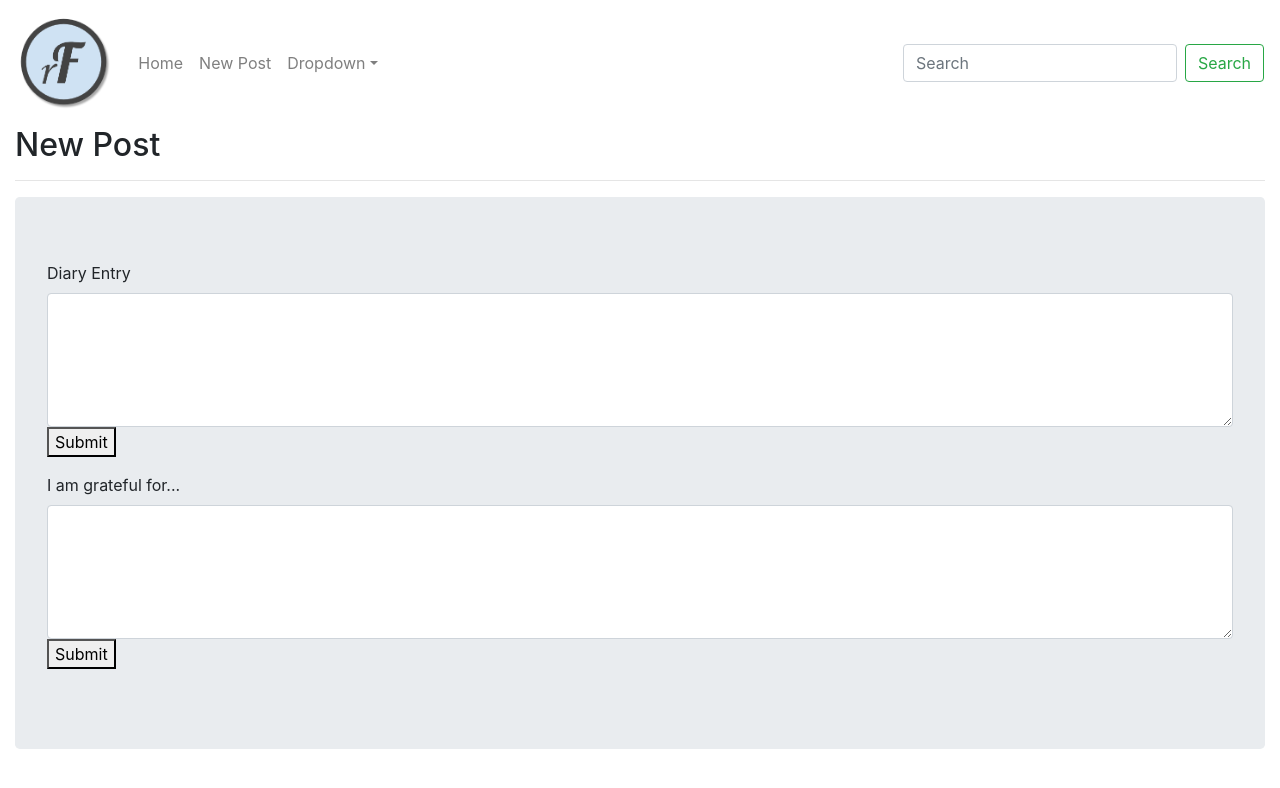
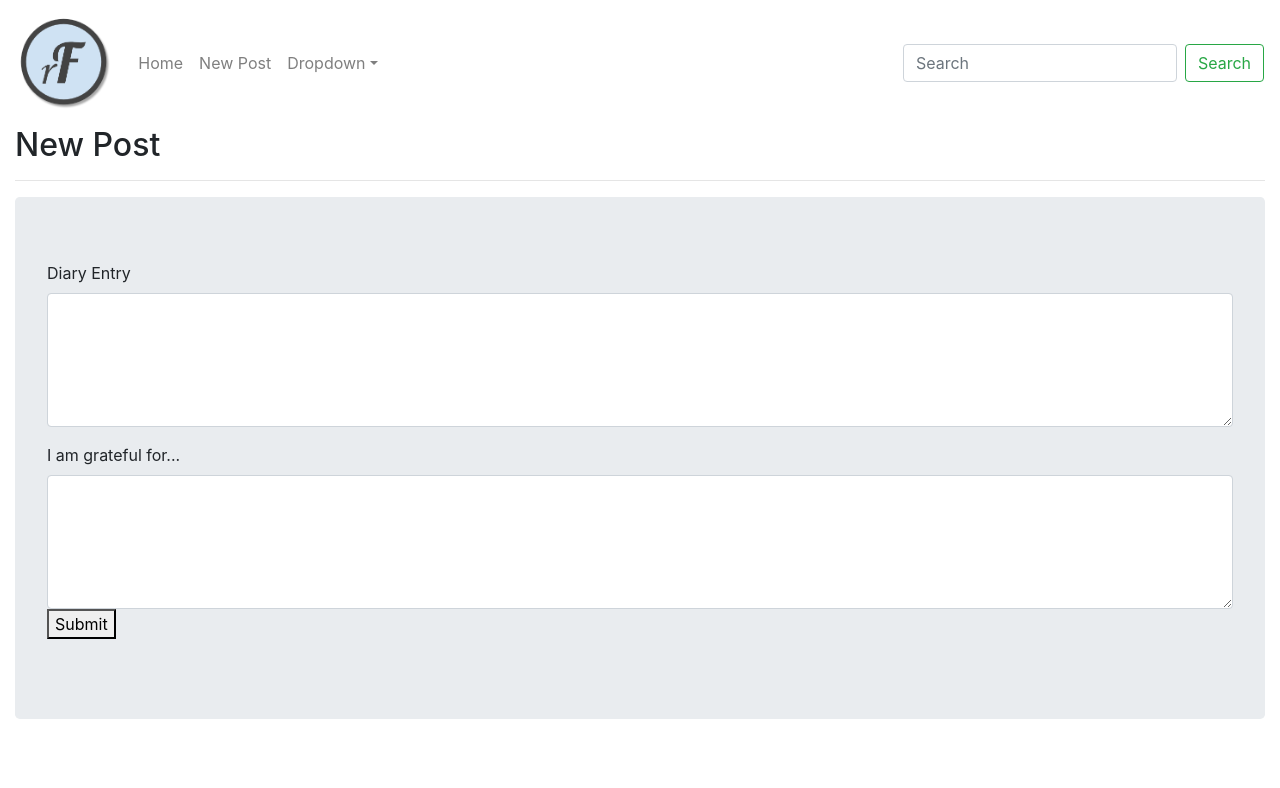
Before and after one commit to retroFlecters/retroflect_react_frontend, a Next.js app: page /new in a window 1280 px wide. Shown: the top 788 px of the page. Built offline with nearby package versions, Linux system fonts and the light colour scheme.

Commit message:
Updating to branch

```diff
--- a/pages/new.js
+++ b/pages/new.js
@@ -14,7 +14,6 @@ const New = () => (
                             </label>
                             <textarea className="form-control" id="diaryEntry"
                             rows="5"/>
-                            <button>Submit</button>
                         </div>
                         <div className="form-group">
                             <label htmlFor="gratitudeEntry">
```
